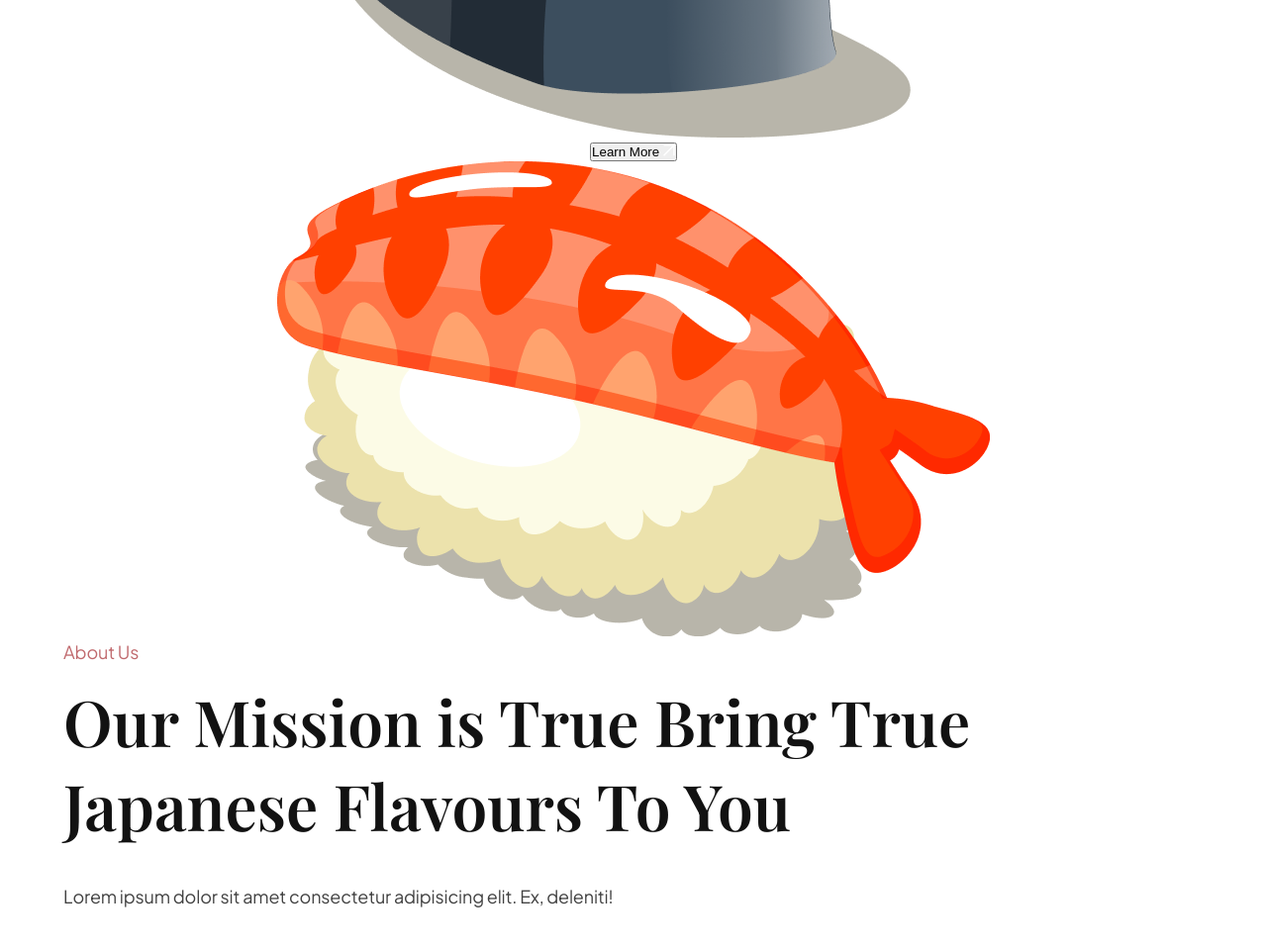
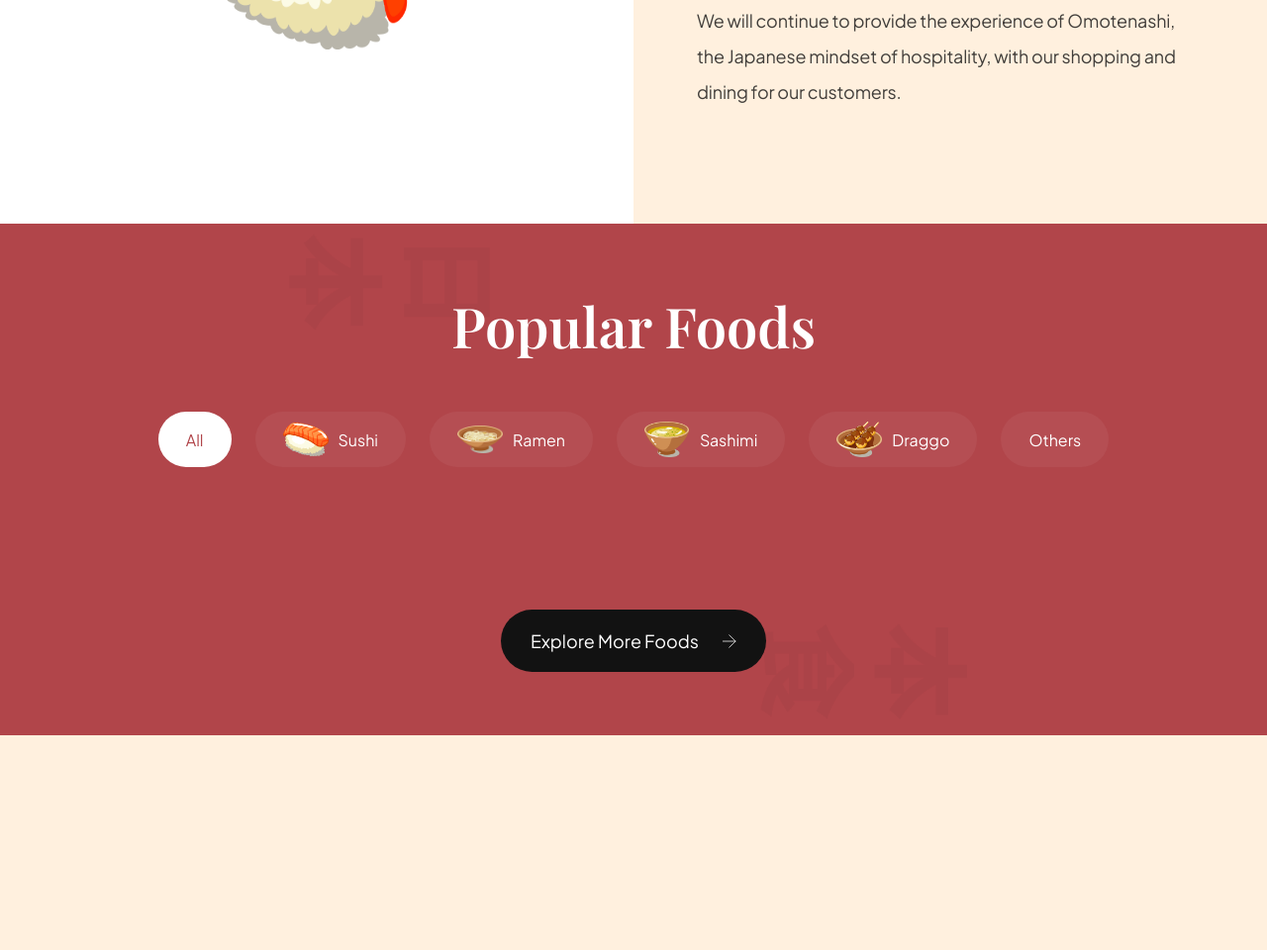
Before and after one commit to feisalkeli/sashimi-restaurant, a website built with Vite: page index.html in a window 1280 px wide. Shown: the part 1459-2419 px from the top of the page at 99% size. After the commit the page ends 2202 px from the top, so only its background shows below. Built offline with nearby package versions, Linux system fonts and the light colour scheme.

Commit message:
style food section

```diff
--- a/css/sections/about.css
+++ b/css/sections/about.css
@@ -23,4 +23,54 @@
 
   background-position: center;
   background-repeat: no-repeat;
+  background-size: contain;
 }
+
+.about-us__image-sushi3 {
+  border-bottom: 8px solid var(--color-creamson);
+  background-image: url("../../sushi_assets/assets/about_bg1.png");
+}
+
+.about-us__image-sushi2 {
+  background-image: url("../../sushi_assets/assets/about_bg2.png");
+}
+.about-us__image-sushi2 img {
+  width: 225px;
+  height: 200px;
+}
+.about-us__image-sushi3 img {
+  width: 240px;
+  height: 160px;
+}
+.about-us__button {
+  position: absolute;
+  right: 0;
+  padding: 12px 32px;
+  min-height: 64px;
+
+  background: var(--secondary-color);
+  border-radius: 32px 0 0 32px;
+  border: 0;
+  outline: 0;
+
+  color: #fff;
+  font-family: var(--plus-jakarta-sans);
+  font-weight: 500;
+  font-size: 18px;
+  line-height: 23px;
+
+  cursor: pointer;
+}
+.about-us__button img {
+  object-fit: contain;
+  margin-left: 32px;
+}
+
+.about-us__content {
+  padding: 64px;
+
+  flex: 1;
+  display: flex;
+  justify-content: center;
+  flex-direction: column;
+}
--- a/css/sections/popular.css
+++ b/css/sections/popular.css
@@ -0,0 +1,99 @@
+.popular-foods {
+  padding: 64px;
+
+  display: flex;
+  flex-direction: column;
+
+  background-color: var(--primary-color);
+  background-image: url("../../sushi_assets/assets/popular_bg.png");
+  background-position: center;
+  background-repeat: no-repeat;
+  background-size: contain;
+
+  overflow: hidden;
+}
+.popular-foods__title {
+  font-size: 56px;
+  font-family: var(--playfair-display);
+  font-weight: 600;
+  line-height: 78px;
+  color: #fff;
+  text-align: center;
+}
+.popular-foods__filters {
+  margin-top: 48px;
+  max-width: 100%;
+  overflow-x: auto;
+
+  display: flex;
+  justify-content: center;
+  gap: 24px;
+}
+.popular-foods__filter-btn {
+  padding: 10px 28px;
+
+  display: flex;
+  flex-direction: row;
+  align-items: center;
+  gap: 10px;
+
+  background: rgba(255, 255, 255, 0.05);
+  border-radius: 46px;
+  border: none;
+
+  font-size: 16px;
+  font-weight: 300px;
+  line-height: 25px;
+  font-family: var(--plus-jakarta-sans);
+  color: #fff;
+  cursor: pointer;
+}
+.popular-foods__filter-btn img {
+  width: 46px;
+  height: 36px;
+  object-fit: contain;
+}
+.popular-foods__filter-btn.active {
+  background: #fff;
+  color: var(--primary-color);
+}
+.popular-foods__filter-btn:hover {
+  background: #fff;
+  color: var(--primary-color);
+  transition: 1s;
+}
+.popular-foods__catalogue {
+  margin-top: 64px;
+
+  display: flex;
+  justify-content: center;
+  align-items: flex-end;
+  flex-wrap: wrap;
+  gap: 56px;
+}
+.popular-foods__button {
+  width: fit-content;
+
+  padding: 20px 30px;
+  margin: 80px auto 0;
+
+  font-weight: 500px;
+  font-size: 18px;
+  line-height: 23px;
+  font-family: var(--plus-jakarta-sans);
+
+  color: #fff;
+
+  border: none;
+  outline: none;
+  background: var(--secondary-color);
+  border-radius: 64px;
+  cursor: pointer;
+}
+
+.popular-foods__button img {
+  width: 14px;
+  height: 14px;
+  object-fit: contain;
+  margin-left: 21px;
+}
--- a/index.html
+++ b/index.html
@@ -77,30 +77,78 @@
     </section>
 
     <!-- About Us -->
-
     <section class="about-us" id="about-us">
       <div class="about-us__image">
-        <div class="about-us__image-sushi2">
-          <img src="sushi_assets/assets/sushi-3.png" alt="sushiimage" />
+        <div class="about-us__image-sushi3">
+          <img
+            src="sushi_assets/assets/sushi-3.png"
+            alt="sushi"
+            data-aos="fade-right"
+          />
         </div>
+
         <button class="about-us__button">
           Learn More
+
           <img src="sushi_assets/assets/arrow-up-right.svg" alt="learn more" />
         </button>
+
         <div class="about-us__image-sushi2">
-          <img src="sushi_assets/assets/sushi-2.png" alt="sushi" />
-        </div>
-        <div class="about-us__content">
-          <p class="sushi__subtitle">About Us</p>
-          <h3 class="sushi__title">
-            Our Mission is True Bring True Japanese Flavours To You
-          </h3>
-          <p class="sushi__description">
-            Lorem ipsum dolor sit amet consectetur adipisicing elit. Ex,
-            deleniti!
-          </p>
+          <img
+            src="sushi_assets/assets/sushi-2.png"
+            alt="sushi"
+            data-aos="fade-right"
+          />
         </div>
       </div>
+
+      <div class="about-us__content" data-aos="fade-left">
+        <p class="sushi__subtitle">About Us / 私たちに関しては</p>
+        <h3 class="sushi__title">
+          Our mission is to bring true Japanese flavours to you.
+        </h3>
+        <p class="sushi__description">
+          We will continue to provide the experience of Omotenashi, the Japanese
+          mindset of hospitality, with our shopping and dining for our
+          customers.
+        </p>
+      </div>
+    </section>
+
+    <!-- Popular Foods Section -->
+
+    <section class="popular-foods" id="menu">
+      <h2 class="popular-foods__title">Popular Foods</h2>
+
+      <div class="popular-foods__filters sushi__hide-scrollbar">
+        <button class="popular-foods__filter-btn active">All</button>
+        <button class="popular-foods__filter-btn">
+          <img src="/sushi_assets/assets/sushi-9.png" alt="sushi 9" />
+          Sushi
+        </button>
+        <button class="popular-foods__filter-btn">
+          <img src="/sushi_assets/assets/sushi-8.png" alt="sushi 9" />
+          Ramen
+        </button>
+        <button class="popular-foods__filter-btn">
+          <img src="/sushi_assets/assets/sushi-7.png" alt="sushi 9" />
+          Sashimi
+        </button>
+        <button class="popular-foods__filter-btn">
+          <img src="/sushi_assets/assets/sushi-6.png" alt="sushi 9" />
+          Draggo
+        </button>
+        <button class="popular-foods__filter-btn">Others</button>
+      </div>
+
+      <!-- Explore Foods Section Cards -->
+      <div class="popular-foods__catalogue"></div>
+
+      <button class="popular-foods__button">
+        Explore More Foods
+
+        <img src="sushi_assets/assets/arrow-right.svg" alt="arrow-right" />
+      </button>
     </section>
 
     <script type="module" src="/js/script.js"></script>
```
Also changed, not shown: Readme.md (deleted).
